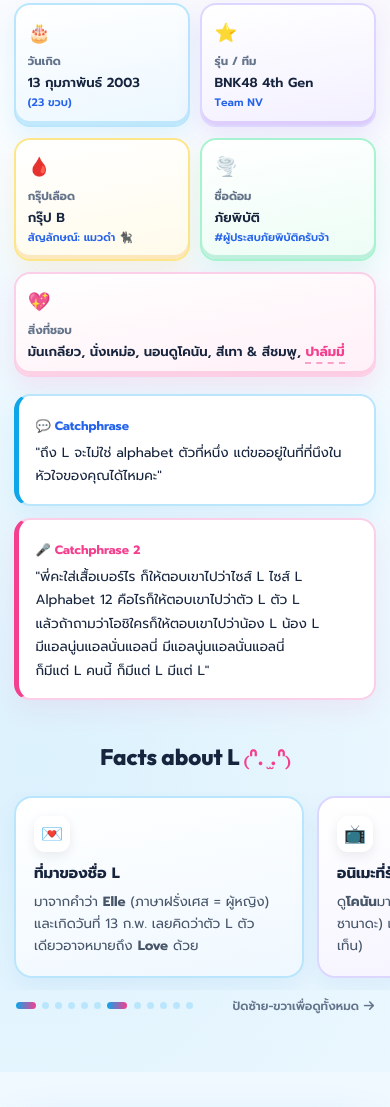
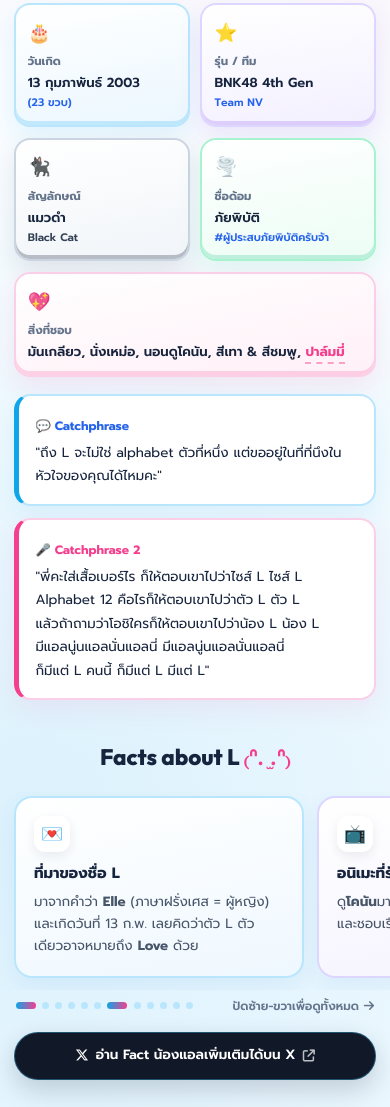
Before and after one commit to Fluffie24/l-fan-site, a website: page index.html in a window 390 px wide. Shown: the part 1513-2620 px from the top of the page. Drawn offline with Linux system fonts and the light colour scheme; a script that the page names is missing; files whose address does not match are found by name.

Commit message:
fix: mobile socials visibility, dedicated black cat card, and facts X link

```diff
--- a/index.html
+++ b/index.html
@@ -218,10 +218,10 @@
                                 <span class="mini-label">รุ่น / ทีม</span>
                                 <p class="mini-value">BNK48 4th Gen<br><small>Team NV</small></p>
                             </div>
-                            <div class="bio-mini-card card-sun">
-                                <span class="mini-icon">🩸</span>
-                                <span class="mini-label">กรุ๊ปเลือด</span>
-                                <p class="mini-value">กรุ๊ป B<br><small>สัญลักษณ์: แมวดำ 🐈‍⬛</small></p>
+                            <div class="bio-mini-card card-cat">
+                                <span class="mini-icon">🐈‍⬛</span>
+                                <span class="mini-label">สัญลักษณ์</span>
+                                <p class="mini-value">แมวดำ<br><small>Black Cat</small></p>
                             </div>
                             <div class="bio-mini-card card-mint">
                                 <span class="mini-icon">🌪️</span>
@@ -274,7 +274,7 @@
                         <div class="fact-card fact-violet">
                             <span class="fact-emoji">📺</span>
                             <h4>อนิเมะที่รักมาก</h4>
-                            <p>ดู<strong>โคนัน</strong>มาตั้งแต่เด็ก (เมนมัตสึดะ &amp; น้องซานาดะ) และชอบเรื่อง
+                            <p>ดู<strong>โคนัน</strong>มาตั้งแต่เด็ก (เมนอามุโร่ &amp; มัตสึดะ) และชอบเรื่อง
                                 <strong>IDOLiSH7</strong> (เมนพี่เท็น)
                             </p>
                         </div>
@@ -304,6 +304,14 @@
                         <div class="facts-dots" id="facts-dots"></div>
                         <span class="facts-swipe-hint">ปัดซ้าย-ขวาเพื่อดูทั้งหมด <i
                                 class="fas fa-arrow-right"></i></span>
+                    </div>
+                    <div class="facts-more-wrap">
+                        <a href="https://x.com/ginnnr/status/2118186695128662323?a=4Z4fqyg7G-NW_YJeLq8"
+                            target="_blank" rel="noopener noreferrer" class="facts-x-btn">
+                            <i class="fa-brands fa-x-twitter" aria-hidden="true"></i>
+                            <span>อ่าน Fact น้องแอลเพิ่มเติมได้บน X</span>
+                            <i class="fas fa-arrow-up-right-from-square" aria-hidden="true"></i>
+                        </a>
                     </div>
                 </div>
             </div>
@@ -526,7 +534,7 @@
                     <h2>Socials</h2>
                 </div>
 
-                <div class="surface-card surface-card-pop reveal">
+                <div class="surface-card surface-card-pop">
                     <div class="socials-split-wrapper">
                         <div class="socials-left">
                             <div class="group-header">
@@ -597,7 +605,7 @@
                 </div>
 
                 <!-- L's Instagram Feed Widget -->
-                <div class="surface-card surface-card-ig reveal">
+                <div class="surface-card surface-card-ig">
                     <div class="ig-widget-header">
                         <div class="ig-widget-title">
                             <span class="ig-badge-icon"><i class="fab fa-instagram" aria-hidden="true"></i></span>
--- a/script.js
+++ b/script.js
@@ -90,7 +90,19 @@ document.addEventListener('DOMContentLoaded', () => {
     }
 
     /* ============ SCROLL REVEAL ============ */
-    const revealEls = document.querySelectorAll('.reveal');
+    const revealEls = Array.from(document.querySelectorAll('.reveal'));
+    function revealInViewport() {
+        const thresholdY = window.innerHeight + 100;
+        revealEls.forEach((el) => {
+            if (!el.classList.contains('is-visible')) {
+                const rect = el.getBoundingClientRect();
+                if (rect.top <= thresholdY && rect.bottom >= -100) {
+                    el.classList.add('is-visible');
+                }
+            }
+        });
+    }
+
     if (revealEls.length > 0 && 'IntersectionObserver' in window) {
         const revealObserver = new IntersectionObserver(
             (entries, obs) => {
@@ -101,9 +113,13 @@ document.addEventListener('DOMContentLoaded', () => {
                     }
                 });
             },
-            { threshold: 0.08, rootMargin: '0px 0px -30px 0px' }
+            { threshold: 0, rootMargin: '100px 0px 100px 0px' }
         );
         revealEls.forEach((el) => revealObserver.observe(el));
+        window.addEventListener('scroll', revealInViewport, { passive: true });
+        window.addEventListener('resize', revealInViewport, { passive: true });
+        window.addEventListener('load', revealInViewport, { passive: true });
+        revealInViewport();
     } else {
         revealEls.forEach((el) => el.classList.add('is-visible'));
     }
--- a/style.css
+++ b/style.css
@@ -34,7 +34,6 @@
 html {
     scroll-behavior: smooth;
     scroll-padding-top: 82px;
-    overflow-x: clip;
 }
 
 body {
@@ -42,7 +41,6 @@ body {
     color: var(--ink);
     font-family: 'Prompt', sans-serif;
     line-height: 1.7;
-    overflow-x: clip;
     -webkit-font-smoothing: antialiased;
     -webkit-tap-highlight-color: transparent;
 }
@@ -74,6 +72,7 @@ button:focus-visible {
 main {
     position: relative;
     z-index: 1;
+    overflow-x: clip;
 }
 
 .container {
@@ -1472,6 +1471,10 @@ section {
     align-items: start;
 }
 
+.socials-left {
+    min-width: 0;
+}
+
 .group-header {
     display: flex;
     align-items: center;
@@ -1789,6 +1792,7 @@ footer {
     background: var(--stage-navy);
     color: rgba(224, 242, 254, 0.86);
     position: relative;
+    overflow-x: clip;
 }
 
 footer::before {
@@ -2065,6 +2069,16 @@ footer::before {
     box-shadow: 0 10px 24px rgba(16, 185, 129, 0.1), inset 0 -4px 0 rgba(16, 185, 129, 0.22);
 }
 
+.card-cat {
+    background: linear-gradient(170deg, #FFFFFF 0%, #F1F5F9 100%);
+    border-color: #CBD5E1;
+    box-shadow: 0 10px 24px rgba(30, 41, 59, 0.1), inset 0 -4px 0 rgba(30, 41, 59, 0.28);
+}
+
+.card-cat .mini-value small {
+    color: #334155;
+}
+
 .facts-block {
     margin-top: 3.5rem;
 }
@@ -2142,6 +2156,41 @@ footer::before {
 
 .facts-swipe-meta {
     display: none;
+}
+
+.facts-more-wrap {
+    margin-top: 1.5rem;
+    text-align: center;
+}
+
+.facts-x-btn {
+    display: inline-flex;
+    align-items: center;
+    justify-content: center;
+    gap: 0.55rem;
+    padding: 0.72rem 1.4rem;
+    border-radius: 999px;
+    background: #111827;
+    color: var(--white);
+    border: 1.5px solid rgba(56, 189, 248, 0.35);
+    text-decoration: none;
+    font-family: 'Prompt', sans-serif;
+    font-size: 0.9rem;
+    font-weight: 600;
+    box-shadow: 0 10px 26px rgba(17, 24, 39, 0.18);
+    transition: transform 0.26s cubic-bezier(0.34, 1.56, 0.64, 1), box-shadow 0.25s ease, background 0.25s ease, border-color 0.25s ease;
+}
+
+.facts-x-btn i:last-child {
+    font-size: 0.76rem;
+    opacity: 0.72;
+}
+
+.facts-x-btn:hover {
+    background: #1E293B;
+    border-color: var(--sky-bright);
+    transform: translateY(-2px);
+    box-shadow: 0 14px 30px rgba(14, 165, 233, 0.25);
 }
 
 /* Senbatsu & Center Discography Box inside #highlights */
@@ -2817,6 +2866,17 @@ button.song-pill:hover {
         display: inline-flex;
         align-items: center;
         gap: 0.3rem;
+    }
+
+    .facts-more-wrap {
+        margin-top: 1rem;
+    }
+
+    .facts-x-btn {
+        width: 100%;
+        padding: 0.72rem 1rem;
+        font-size: 0.84rem;
+        gap: 0.45rem;
     }
 
     /* ---- GE6 / WATARIDORI CELEBRATION CARD ---- */
```
